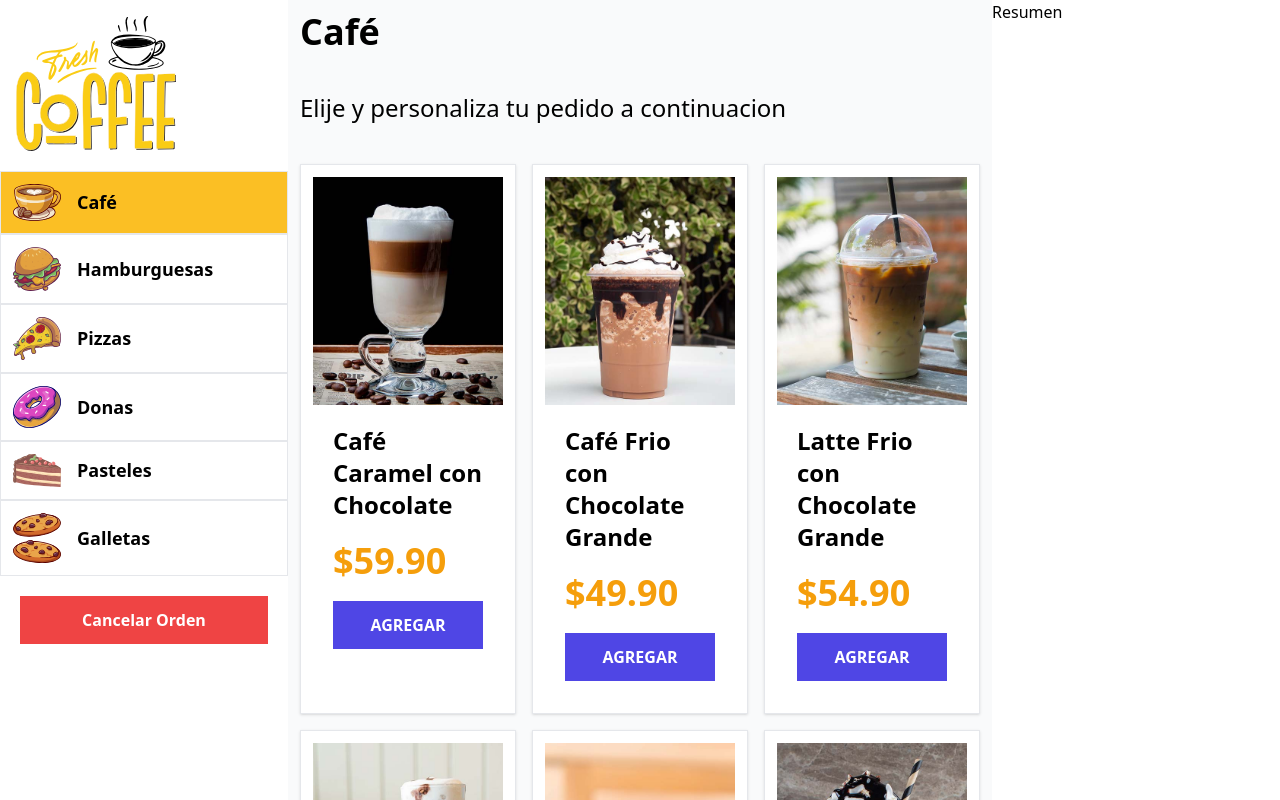
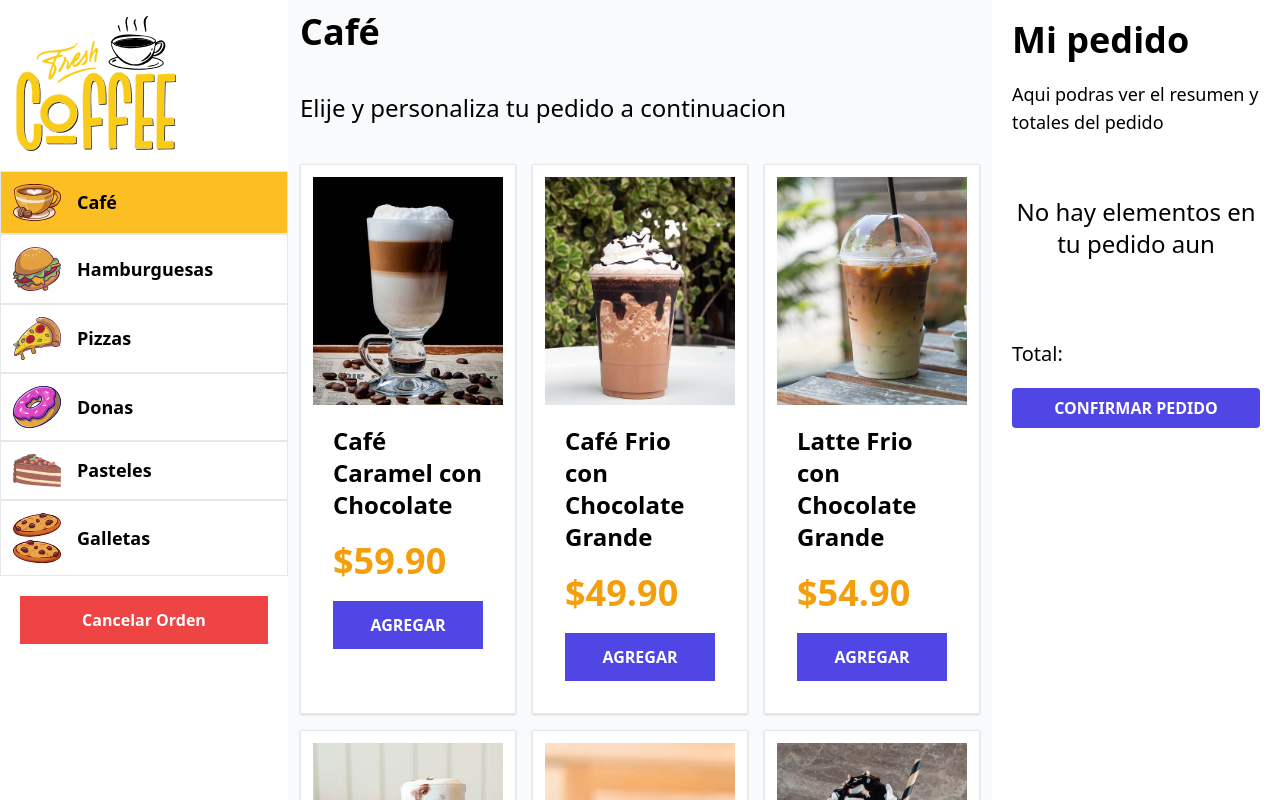
Before and after one commit to cuauhvip07/cursolaravel, a React (Vite) app in the folder react-quiosco/: page / in a window 1280 px wide. Built offline with nearby package versions, Linux system fonts and the light colour scheme.

Commit message:
Comienzo resumen
Se crea la estructura de la sección del resumen

```diff
--- a/react-quiosco/src/context/QuioscoProvider.jsx
+++ b/react-quiosco/src/context/QuioscoProvider.jsx
@@ -14,6 +14,7 @@
     const [categoriaActual, setCategoriaActual] = useState(categorias[0]);
     const [modal, setModal] = useState(false);
     const [producto, setProducto] = useState({});
+    const [pedido, setPedido] = useState([]);
 
     // Cuando hay un click o submit debe de empezar con handle
     // Ese sero es por que si vas a trabaajar con objetos mantente con objetos, no combinar arreglos y objetos, el [0] es para obtener la inforacion de la posicion 0 del arreglo
@@ -43,6 +44,7 @@
                 handleClickModal,
                 producto,
                 handleSetProducto,
+                pedido
 
             }}
         >{children}</QuioscoContext.Provider>
--- a/react-quiosco/src/layouts/components/Resumen.jsx
+++ b/react-quiosco/src/layouts/components/Resumen.jsx
@@ -1,10 +1,34 @@
 
-
+import useQuiosco from '../../hooks/useQuiosco'
 
 export default function Resumen() {
+
+  const {pedido} = useQuiosco();
+
   return (
-    <div className="w-72">
-        Resumen
-    </div>
+    <aside className="w-72 h-screen overflow-y-scroll p-5">
+        <h1 className=" text-4xl font-black"> Mi pedido</h1>
+        <p className=" text-lg my-5 ">Aqui podras ver el resumen y totales del pedido</p>
+
+        <div className=' py-10'>
+          {pedido.length === 0 ? (
+            <p className=' text-center text-2xl'>No hay elementos en tu pedido aun</p>
+          ) : (
+            <p>Si hay algo</p>
+          )}
+        </div>
+
+        <p className=' text-xl mt-10'>Total: {''}</p>
+
+        <form action="" className='w-full'>
+          <div className=' mt-5'>
+            <input
+              type="submit"
+              className=' bg-indigo-600 hover:bg-indigo-800 px-5 py-2 rounded uppercase font-bold text-white text-center w-full cursor-pointer'
+              value="Confirmar Pedido"
+            />
+          </div>
+        </form>
+    </aside>
   )
 }
```
